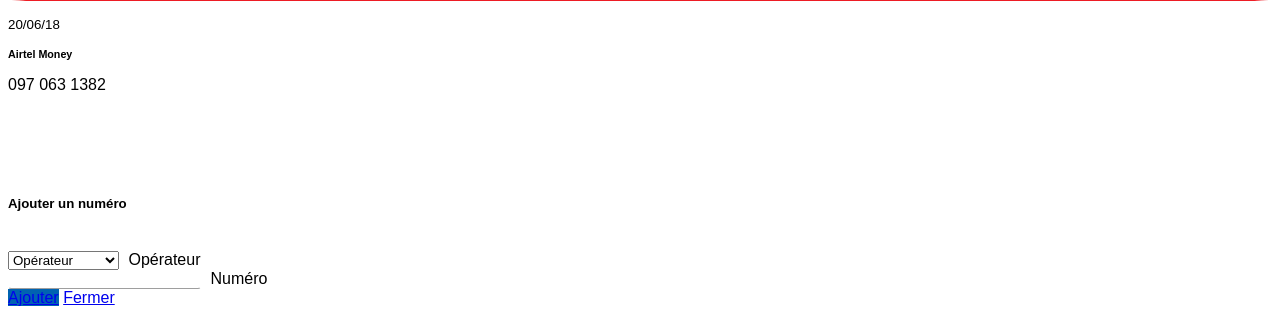
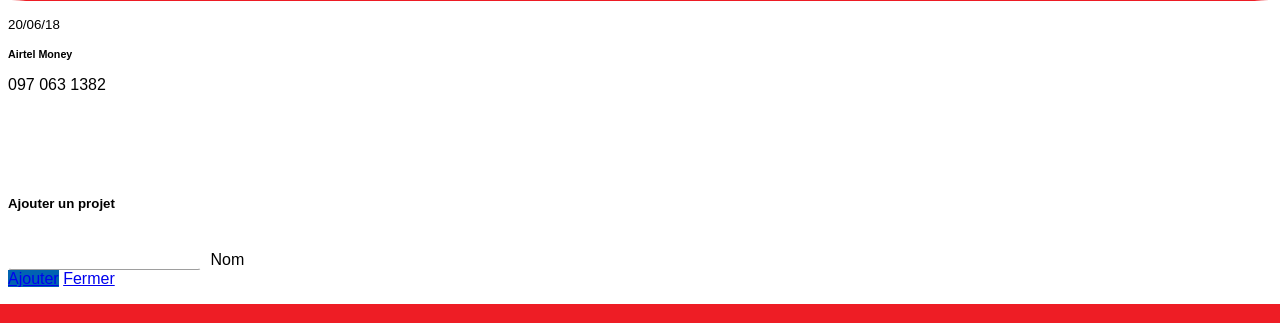
Before and after one commit to digitale-sense/mobile.yetupay, a PHP site: page /dev-project.php in a window 1280 px wide. Shown: the part 4157-4480 px from the top of the page. Run offline with PHP 8.4, Linux system fonts and the light colour scheme.

Commit message:
Dev_project clearing form

```diff
--- a/view/page/dev-project.php
+++ b/view/page/dev-project.php
@@ -65,26 +65,15 @@
     </div>
     <!-- End Screen off transaction -->
 
-    <a id="adding-button" class="btn-floating z-depth-3 btn-large waves-effect waves-light yetu-orange modal-trigger" href="#adding_number"><i class="material-icons">add</i></a>
-    <div id="adding_number" class="modal radius">
+    <a id="adding-button" class="btn-floating z-depth-3 btn-large waves-effect waves-light yetu-orange modal-trigger" href="#adding_project"><i class="material-icons">add</i></a>
+    <div id="adding_project" class="modal radius">
         <form action="#" method="post">
             <div class="modal-content">
-                <h5>Ajouter un numéro</h5><br>
+                <h5>Ajouter un projet</h5><br>
                 <div class="row">
                     <div class="input-field col s12 m8 offset-m2">
-                        <select class="icons">
-                            <option value="" disabled selected>Opérateur</option>
-                            <option value="" data-icon="../asset/images/airtel.png" class="left">Airtel Money</option>
-                            <option value="" data-icon="../asset/images/m-pesa.jpg" class="left">M-Pesa</option>
-                            <option value="" data-icon="../asset/images/orange.png" class="left">Orange Money</option>
-                        </select>
-                        <label>Opérateur</label>
-                    </div>
-                </div>
-                <div class="row">
-                    <div class="input-field col s12 m8 offset-m2">
-                        <input id="numero" type="text">
-                        <label for="numero">Numéro</label>
+                        <input id="name" type="text">
+                        <label for="name">Nom</label>
                     </div>
                 </div>
                 <div class="row">
@@ -99,6 +88,5 @@
 </body>
 <script src="../asset/js/sidenav-initer.js"></script>
 <script src="../asset/js/modal-initer.js"></script>
-<script src="../asset/js/select-initer.js"></script>
 
 </html>
```
